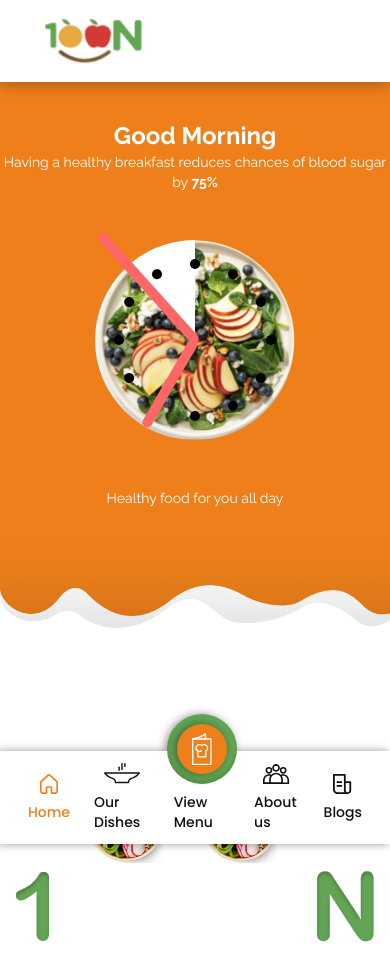
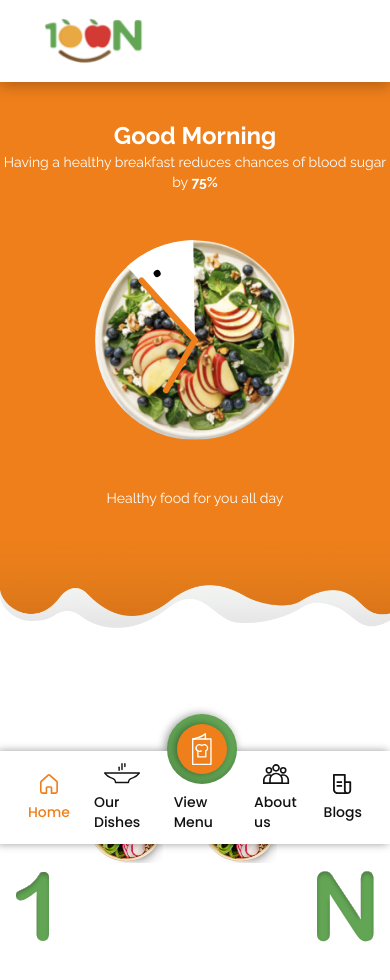
Before and after one commit to Hasan0734/dish-services, a Next.js app: page / in a window 390 px wide. Shown: the top 980 px of the page. Built offline with nearby package versions, Linux system fonts and the light colour scheme.

Commit message:
added clock with timing animation

```diff
--- a/app/globals.css
+++ b/app/globals.css
@@ -151,9 +151,7 @@ body,
     width: 320px;
     height: 296px;
     border-radius: 4px;
-    background: #65A058;
-    box-shadow: -37.66666793823242px 37.66666793823242px 37.66666793823242px 0px rgba(255, 255, 255, 0.10) inset, 37.66666793823242px -37.66666793823242px 37.66666793823242px 0px rgba(165, 165, 165, 0.10) inset;
-    backdrop-filter: blur(37.66666793823242px);
+
   }
 }
 
@@ -174,7 +172,7 @@ body,
   left: 0;
   /* overflow: visible; */
   border-radius: 50%;
-  transform: scaleX(-1) rotate(270deg);
+  transform: scaleX(-1) rotate(271deg);
 }
 
 .clock-svg circle {
@@ -236,11 +234,11 @@ body,
   height: 190px;
 }
 
-.sec,
+/* .sec,
 .sc {
   width: 230px;
   height: 230px;
-}
+} */
 
 .hr,
 .mn,
@@ -255,11 +253,11 @@ body,
 .hr::before {
   content: '';
   position: absolute;
-  width: 10px;
+  width: 6px;
   height: 100px;
   bottom: 80px;
   border-radius: 30px;
-  background: #ff6767;
+  background: #EF7F1B;
   z-index: 12;
   border: 6px 6px 0 0;
 }
@@ -267,34 +265,33 @@ body,
 .mn::before {
   content: '';
   position: absolute;
-  width: 10px;
+  width: 6px;
   height: 145px;
   bottom: 92px;
   border-radius: 30px;
-  background: #ff6767;
+  background: #EF7F1B;
   z-index: 12;
   border: 6px 6px 0 0;
 }
 
-.sc::before {
+/* .sc::before {
   content: '';
   position: absolute;
   width: 10px;
   height: 190px;
   bottom: 109px;
   border-radius: 30px;
-  background: #ff6767;
+  background: #EF7F1B;
   z-index: 12;
   border: 6px 6px 0 0;
-}
+} */
+
 
 
 .clock-indicator span {
   position: absolute;
   inset: 12px;
   color: white;
-  /* height: 8px;
-  width: 8px; */
   text-align: center;
   transform: rotate(calc(30deg * var(--i)));
 }
@@ -305,6 +302,27 @@ body,
   display: inline-block;
   background: black;
   overflow: hidden;
-  color: black;
   border-radius: 50%;
+  position: relative;
+
 }
+
+@media only screen and (max-width: 1024px) {
+  .hr::before {
+    height: 61px;
+  }
+
+  .mn::before {
+    height: 86px;
+  }
+  .clock-indicator span {
+    inset: 10px;
+
+  }
+  .clock-indicator span b {
+    width: 7px;
+    height: 7px;
+
+  }
+
+}
--- a/app/page.tsx
+++ b/app/page.tsx
@@ -25,7 +25,7 @@ export default function Home() {
     return { "--i": num } as React.CSSProperties;
   };
 
-  console.log(time.getHours() >= 12 && time.getHours() >= 18 && "Good Afternoon" )
+  console.log(time.getMinutes() )
 
 
 
@@ -81,40 +81,40 @@ export default function Home() {
                     /> */}
                     <div className="clock-indicator relative h-full w-full rounded-full flex items-center justify-center">
                       <span style={style(1)}>
-                        <b></b>
+                      <b style={{display: time.getMinutes() >= 5 ? 'none': 'inline-block'}}></b>
                       </span>
                       <span style={style(2)}>
-                        <b></b>
+                      <b style={{display: time.getMinutes() >=10 ? 'none': 'inline-block'}}></b>
                       </span>
                       <span style={style(3)}>
-                        <b></b>
+                      <b style={{display: time.getMinutes() >= 15 ? 'none': 'inline-block'}}></b>
                       </span>
                       <span style={style(4)}>
-                        <b></b>
+                      <b style={{display: time.getMinutes() >= 20 ? 'none': 'inline-block'}}></b>
                       </span>
                       <span style={style(5)}>
-                        <b></b>
+                      <b style={{display: time.getMinutes() >= 25 ? 'none': 'inline-block'}}></b>
                       </span>
                       <span style={style(6)}>
-                        <b></b>
+                      <b style={{display: time.getMinutes() >= 30 ? 'none': 'inline-block'}}></b>
                       </span>
                       <span style={style(7)}>
-                        <b></b>
+                      <b style={{display: time.getMinutes() >= 35 ? 'none': 'inline-block'}}></b>
                       </span>
                       <span style={style(8)}>
-                        <b></b>
+                      <b style={{display: time.getMinutes() >= 40 ? 'none': 'inline-block'}}></b>
                       </span>
                       <span style={style(9)}>
-                        <b></b>
+                      <b style={{display: time.getMinutes() >= 45 ? 'none': 'inline-block'}}></b>
                       </span>
                       <span style={style(10)}>
-                        <b></b>
+                      <b style={{display: time.getMinutes() >= 50 ? 'none': 'inline-block'}}></b>
                       </span>
                       <span style={style(11)}>
-                        <b></b>
+                      <b style={{display: time.getMinutes() >= 55 ? 'none': 'inline-block'}}></b>
                       </span>
                       <span style={style(12)}>
-                        <b></b>
+                        <b style={{display: time.getMinutes() >= 1 ? 'none': 'inline-block'}}></b>
                       </span>
                     </div>
                   </div>
```
